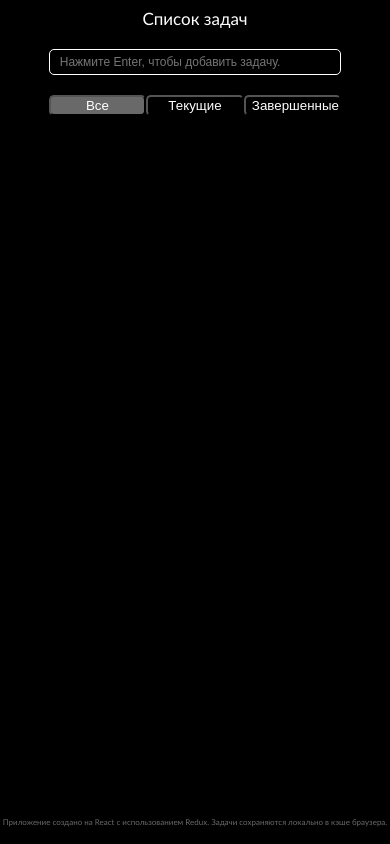
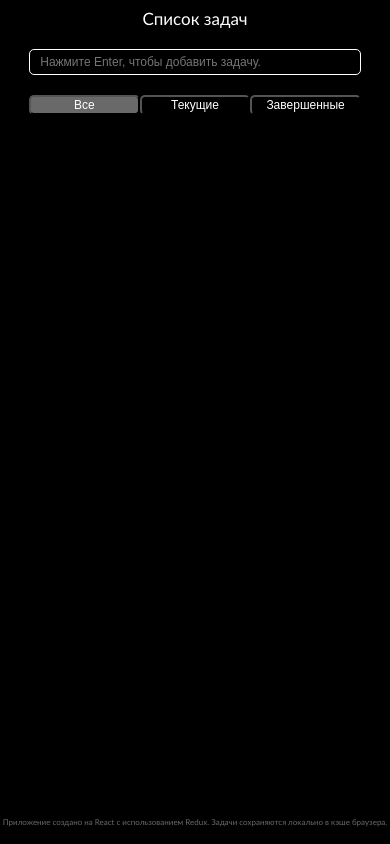
Before and after one commit to arthurshelbaev/todolist-redux-cache, a React (Create React App) app: page / in a window 390 px wide. Built offline with nearby package versions, Linux system fonts and the light colour scheme.

Commit message:
editAdaptive

```diff
--- a/src/App.scss
+++ b/src/App.scss
@@ -151,7 +151,7 @@ body {
         max-width: 80vw;
     }
 }
-@media all and (max-width: 540px) {
+@media all and (min-width: 461px) and (max-width: 540px) {
     .header {
         font-size: 17px;
     }
@@ -171,3 +171,26 @@ body {
         max-width: 90vw;
     }
 }
+@media all and (max-width: 460px) {
+    .header {
+        font-size: 17px;
+    }
+    .footer {
+        font-size: 8px;
+    }
+
+    .form {
+        width: 85vw;
+    }
+
+    .filters {
+        width: 85vw;
+        .selector {
+            font-size: 12px;
+        }
+    }
+    .todo {
+        min-width: 80vw;
+        max-width: 95vw;
+    }
+}
```
